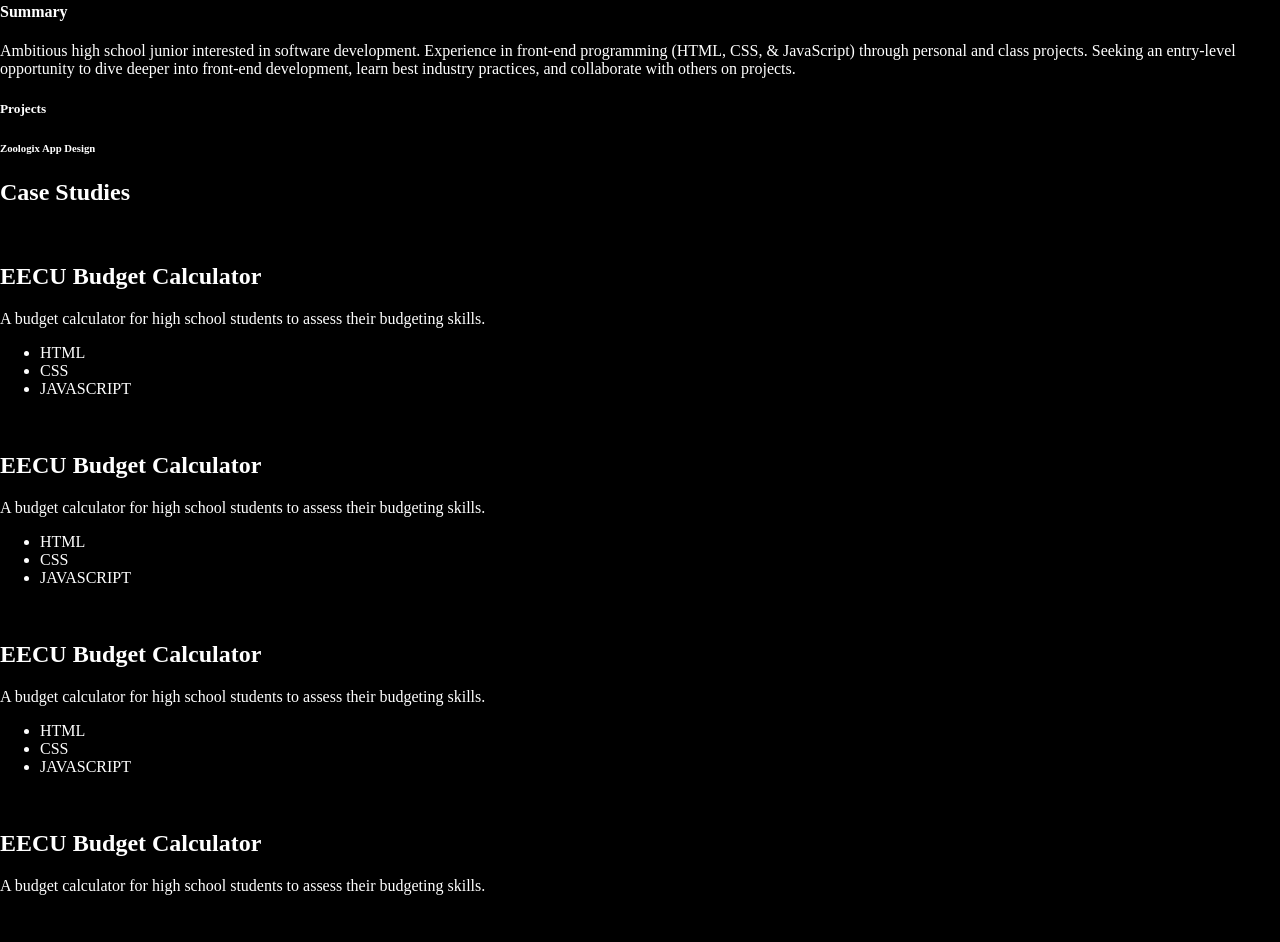
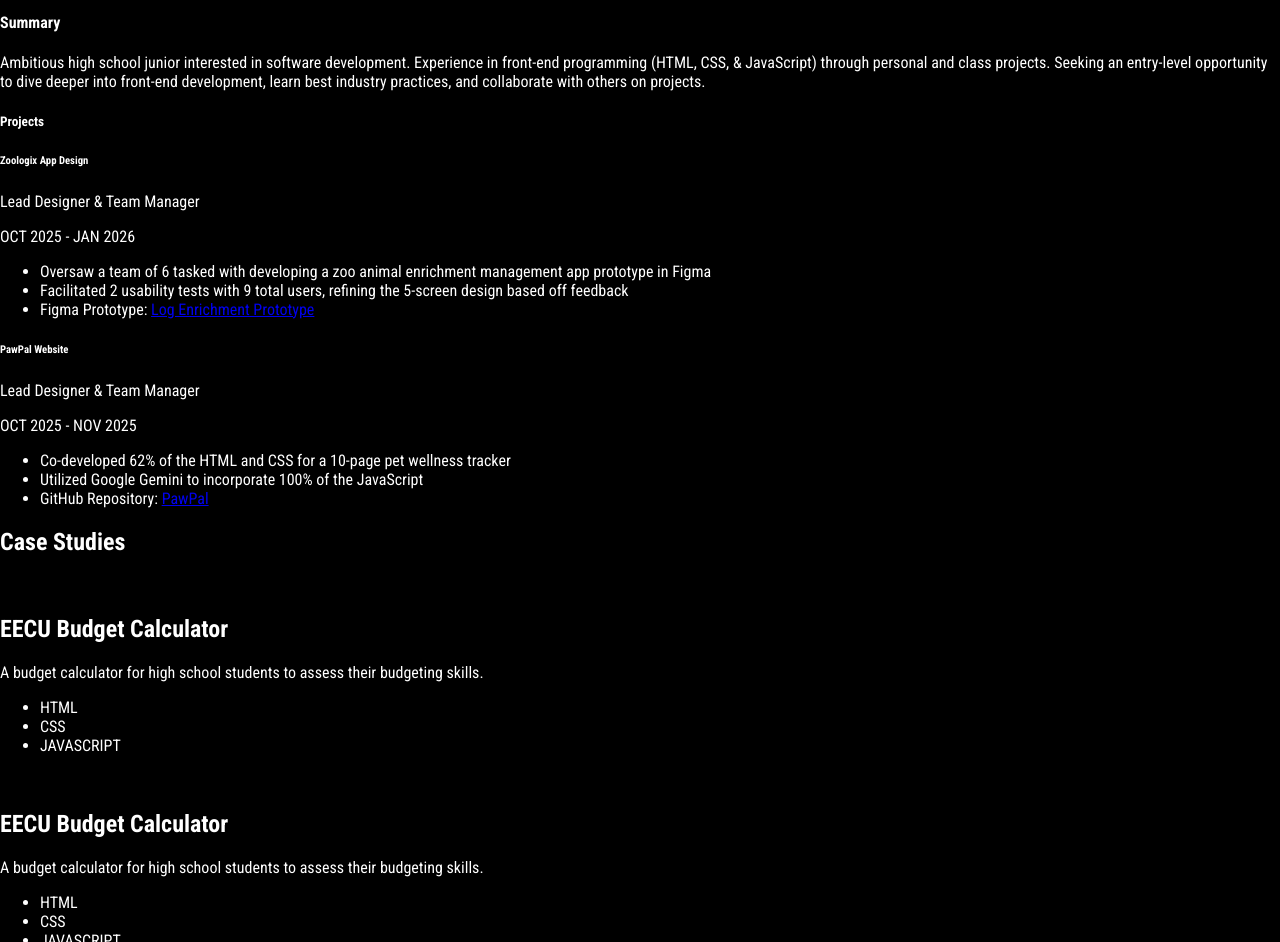
Before and after one commit to CartWebApp/personal-portfolio-Rey-A-Vasquez, a plain HTML site: page index.html in a window 1280 px wide. Shown: the part 2895-3837 px from the top of the page. Drawn offline with Linux system fonts and the light colour scheme.

Commit message:
updating images and resume

```diff
--- a/index.html
+++ b/index.html
@@ -5,6 +5,9 @@
     <meta name="viewport" content="width=device-width, initial-scale=1.0">
     <title>Rey Vasquez's Portfolio</title>
     <link rel="stylesheet" href="style.css">
+    <link rel="preconnect" href="https://fonts.googleapis.com">
+    <link rel="preconnect" href="https://fonts.gstatic.com" crossorigin>
+    <link href="https://fonts.googleapis.com/css2?family=Roboto+Condensed:ital,wght@0,100..900;1,100..900&family=Roboto:ital,wght@0,100..900;1,100..900&display=swap" rel="stylesheet">
 </head>
 <body>
     <button id="navigation"><img src="/images/nav.png" alt="Navigation menu button"></button>
@@ -43,9 +46,27 @@
             </section>
             <section>
                 <h5>Projects</h5>
-                <h6>Zoologix App Design</h6>
+                <section>
+                    <h6>Zoologix App Design</h6>
+                    <p>Lead Designer & Team Manager</p>
+                    <p>OCT 2025 - JAN 2026</p>
+                    <ul>
+                        <li>Oversaw a team of 6 tasked with developing a zoo animal enrichment management app prototype in Figma</li>
+                        <li>Facilitated 2 usability tests with 9 total users, refining the 5-screen design based off feedback</li>
+                        <li>Figma Prototype: <a href="https://tinyurl.com/LogEnrichmentPrototype">Log Enrichment Prototype</a></li>
+                    </ul>
+                </section>
+                <section>
+                    <h6>PawPal Website</h6>
+                    <p>Lead Designer & Team Manager</p>
+                    <p>OCT 2025 - NOV 2025</p>
+                    <ul>
+                        <li>Co-developed 62% of the HTML and CSS for a 10-page pet wellness tracker</li>
+                        <li>Utilized Google Gemini to incorporate 100% of the JavaScript</li>
+                        <li>GitHub Repository: <a href="github.com/CartWebApp/pawpal-web-app-dillan-rey/tree/Rey's-Side ">PawPal</a></li>
+                    </ul>
+                </section>
             </section>
-
         </article>
     </section>
     <!--Project-->
--- a/style.css
+++ b/style.css
@@ -2,6 +2,7 @@ body{
     margin: 0;
     background-color: black;
     color: white;
+    font-family: "Roboto Condensed", sans-serif;
 }
 /*Header*/
 header{
```
Also changed, not shown: images/navMenuIcons/COMPUTAH.png (added), images/navMenuIcons/Home.png (added), images/navMenuIcons/gradCap.png (added), images/navMenuIcons/mail.png (added), images/navMenuIcons/mysteryDoor.png (added), images/navMenuIcons/question.png (added), images/navMenuIcons/resumeDraw.png (added).
